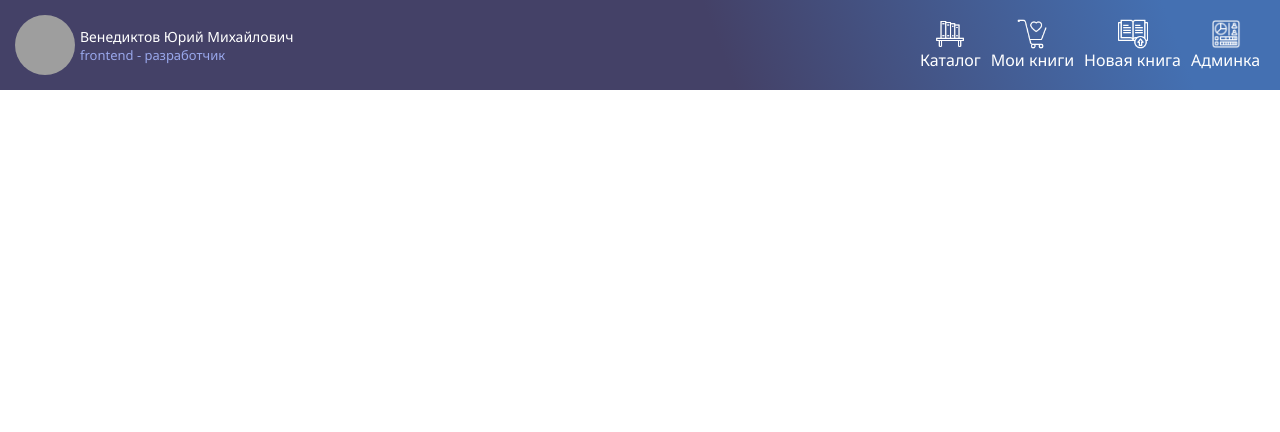
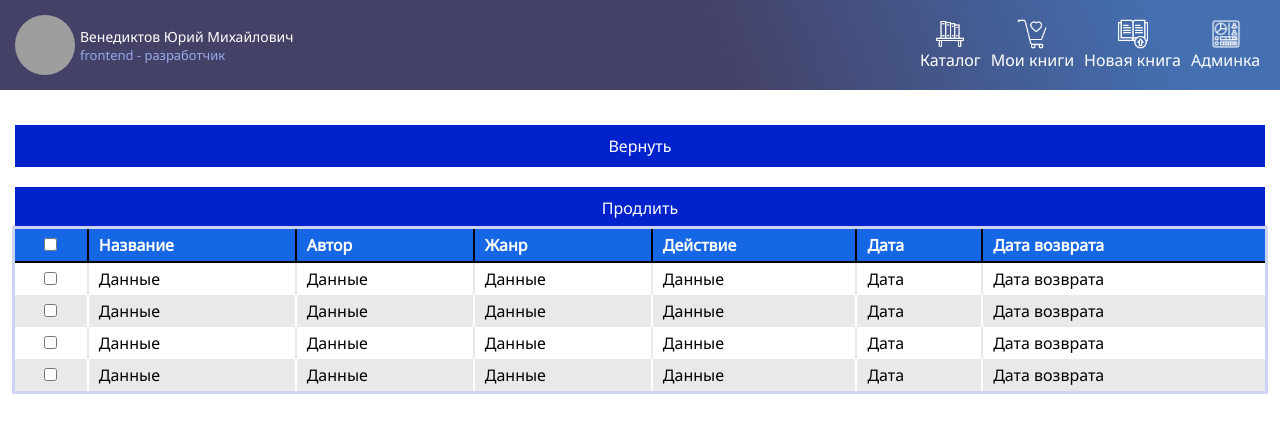
Before and after one commit to NormalMood/IBS_e-library, a React (Create React App) app in the folder frontend/: page /my_books in a window 1280 px wide. Shown: the top 432 px of the page. Built offline with nearby package versions, Linux system fonts and the light colour scheme; grey boxes are pictures that could not be loaded.

Commit message:
feat: add custom table

```diff
--- a/frontend/src/components/EmployeeBin.tsx
+++ b/frontend/src/components/EmployeeBin.tsx
@@ -1,9 +1,13 @@
 import React, { FC } from 'react';
+import CustomTable from './UI/CustomTable/CustomTable';
+import CustomButton from './UI/CustomButton/CustomButton';
 
 const MyBooks: FC = () => {
     return (
         <>
-
+            <CustomButton text={'Вернуть'} />
+            <CustomButton text={'Продлить'} />
+            <CustomTable />
         </>
     )
 }
--- a/frontend/src/components/Login.tsx
+++ b/frontend/src/components/Login.tsx
@@ -14,7 +14,7 @@ const Login: FC = () => {
                     <img src='/img/book_shelf.png' className={classes.backgroundIcon} />
                 </div>
                 <div className={classes.inputAndButtonContainer}>
-                    <LoginPageInput type={'email'} placeholder={'Email'} />
+                    <LoginPageInput type={'email'} placeholder={'E-mail'} />
                     <LoginPageInput placeholder={'Пароль'} />
                     <CustomButton text={'Войти'} />
                 </div>
--- /dev/null
+++ b/frontend/src/components/UI/CustomTable/CustomTable.module.css
@@ -0,0 +1,66 @@
+.caption {
+    display: none;
+}
+
+.tableContainer {
+    width: 100%;
+    overflow: auto;
+    outline: 3px solid #CCD3F5;
+}
+
+.table {
+    width: 100%;
+    border-collapse: collapse;
+}
+
+.tableHead tr th {
+    background-color: #1567E6;
+    color: #fff;
+    border-right: 2px solid #000;
+    border-bottom: 2px solid #000;
+    text-align: left;
+    padding: 5px 10px;
+}
+
+.tableHead tr th:first-child {
+    padding: 5px 10px;
+    text-align: center;
+}
+
+.tableHead tr th:last-child {
+    border-right: 0px;
+}
+
+.tableBody tr:nth-child(even) {
+    background-color: #E9E9EB;
+}
+
+.tableBody tr td {
+    padding: 5px 10px;
+    font-weight: normal;
+}
+
+.tableBody tr td:first-child {
+    padding: 5px 10px;
+    text-align: center;
+}
+
+.tableBody tr:nth-child(odd) td {
+    border-right: 2px solid #E9E9EB;
+}
+
+.tableBody tr:nth-child(odd) td:last-child {
+    border-right: 0px;
+}
+
+.tableBody tr:nth-child(even) td {
+    border-right: 2px solid #fff;
+}
+
+.tableBody tr:nth-child(even) td:last-child {
+    border-right: 0px;
+}
+
+.tableBody tr:hover {
+    background-color: #CCC;
+}
--- /dev/null
+++ b/frontend/src/components/UI/CustomTable/CustomTable.tsx
@@ -0,0 +1,63 @@
+import React, { FC } from 'react';
+import styles from './CustomTable.module.css';
+
+const CustomTable: FC = () => {
+    return (
+        <div className={styles.tableContainer}>
+            <table className={styles.table}>
+                <caption className={styles.caption}>Взятые книги</caption>
+                <thead className={styles.tableHead}>
+                    <tr>
+                        <th><input type="checkbox" /></th>
+                        <th>Название</th>
+                        <th>Автор</th>
+                        <th>Жанр</th>
+                        <th>Действие</th>
+                        <th>Дата</th>
+                        <th>Дата возврата</th>
+                    </tr>
+                </thead>
+                <tbody className={styles.tableBody}>
+                    <tr>
+                        <td><input type="checkbox" /></td>
+                        <td>Данные</td>
+                        <td>Данные</td>
+                        <td>Данные</td>
+                        <td>Данные</td>
+                        <td>Дата</td>
+                        <td>Дата возврата</td>
+                    </tr>
+                    <tr>
+                        <td><input type="checkbox" /></td>
+                        <td>Данные</td>
+                        <td>Данные</td>
+                        <td>Данные</td>
+                        <td>Данные</td>
+                        <td>Дата</td>
+                        <td>Дата возврата</td>
+                    </tr>
+                    <tr>
+                        <td><input type="checkbox" /></td>
+                        <td>Данные</td>
+                        <td>Данные</td>
+                        <td>Данные</td>
+                        <td>Данные</td>
+                        <td>Дата</td>
+                        <td>Дата возврата</td>
+                    </tr>
+                    <tr>
+                        <td><input type="checkbox" /></td>
+                        <td>Данные</td>
+                        <td>Данные</td>
+                        <td>Данные</td>
+                        <td>Данные</td>
+                        <td>Дата</td>
+                        <td>Дата возврата</td>
+                    </tr>
+                </tbody>
+            </table>
+        </div>
+    )
+}
+
+export default CustomTable;
```
